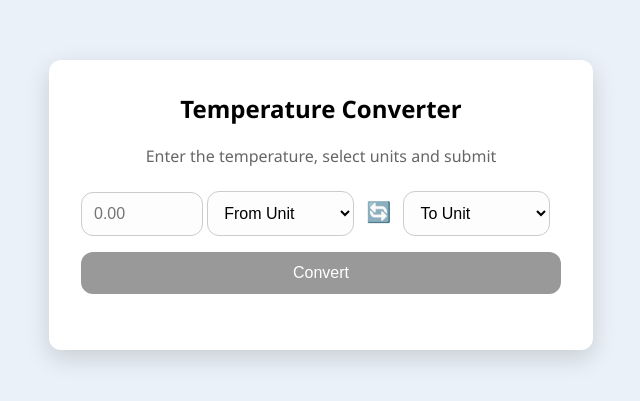
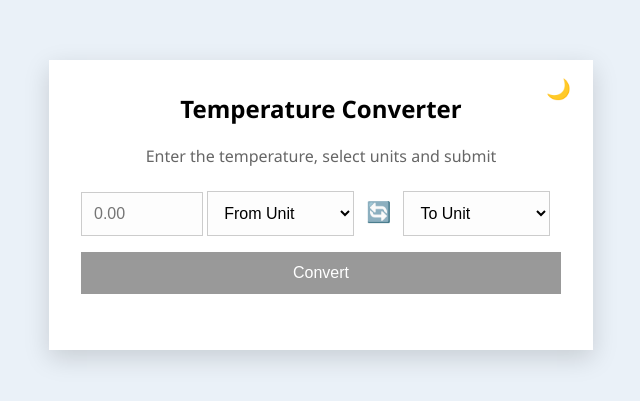
Before and after one commit to nurf21/temperature-converter, a plain HTML site: page index.html in a window 1280 px wide. Shown: the part 219-620 px from the top of the page, 319-959 px from the left. Drawn offline with Linux system fonts and the light colour scheme.

Commit message:
Implement dark mode toggle functionality and update styles for improved UI

```diff
--- a/index.html
+++ b/index.html
@@ -9,6 +9,7 @@
 
 <body>
   <div class="card">
+    <button id="darkModeToggle" title="Toggle Dark Mode">🌙</button>
     <h2>Temperature Converter</h2>
     <p style="text-align: center; color: #666;">Enter the temperature, select units and submit</p>
 
--- a/script.js
+++ b/script.js
@@ -1,9 +1,23 @@
+const darkModeToggle = document.getElementById("darkModeToggle");
 const tempInput = document.getElementById("tempInput");
 const fromUnit = document.getElementById("fromUnit");
 const toUnit = document.getElementById("toUnit");
 const swapBtn = document.getElementById("swapBtn");
 const convertBtn = document.getElementById("convertBtn");
 const resultText = document.getElementById("resultText");
+
+if (localStorage.getItem("theme") === "dark") {
+  document.body.classList.add("dark");
+  darkModeToggle.textContent = "☀️";
+}
+
+darkModeToggle.addEventListener("click", () => {
+  document.body.classList.toggle("dark");
+
+  const isDark = document.body.classList.contains("dark");
+  darkModeToggle.textContent = isDark ? "☀️" : "🌙";
+  localStorage.setItem("theme", isDark ? "dark" : "light");
+});
 
 const unitIcons = {
   Celsius: "🌡️",
--- a/style.css
+++ b/style.css
@@ -3,27 +3,52 @@
   --button-bg: #000;
   --button-disabled-bg: #999;
   --background-color: #eaf1f8;
-  --border-radius: 12px;
+  --card-bg: #fff;
+  --text-color: #000;
+  --result-color: green;
+}
+
+body.dark {
+  --background-color: #121212;
+  --card-bg: #1f1f1f;
+  --text-color: #eee;
+  --button-disabled-bg: #666;
+  --result-color: #90ee90;
 }
 
 body {
   font-family: "Segoe UI", sans-serif;
   background: var(--background-color);
+  color: var(--text-color);
   display: flex;
   justify-content: center;
   align-items: center;
   min-height: 100vh;
   padding: 1rem;
   overflow: hidden;
+  transition: background 0.3s, color 0.3s;
 }
 
 .card {
-  background: #fff;
+  position: relative;
+  background: var(--card-bg);
   padding: 2rem;
   border-radius: var(--border-radius);
   box-shadow: 0 8px 24px rgba(0, 0, 0, 0.15);
   max-width: 480px;
   width: 100%;
+  transition: background 0.3s;
+}
+
+#darkModeToggle {
+  position: absolute;
+  top: 1rem;
+  right: 1rem;
+  background: transparent;
+  border: none;
+  font-size: 1.25rem;
+  cursor: pointer;
+  color: var(--text-color);
 }
 
 h2 {
@@ -70,7 +95,6 @@ select:focus {
 }
 
 #swapBtn:hover {
-  background-color: #dbe9ff;
   transform: rotate(180deg);
 }
 
@@ -97,7 +121,7 @@ select:focus {
 .result {
   margin-top: 1rem;
   font-size: 1rem;
-  color: green;
+  color: var(--result-color);
   text-align: center;
   opacity: 0;
   transform: translateY(10px);
```
